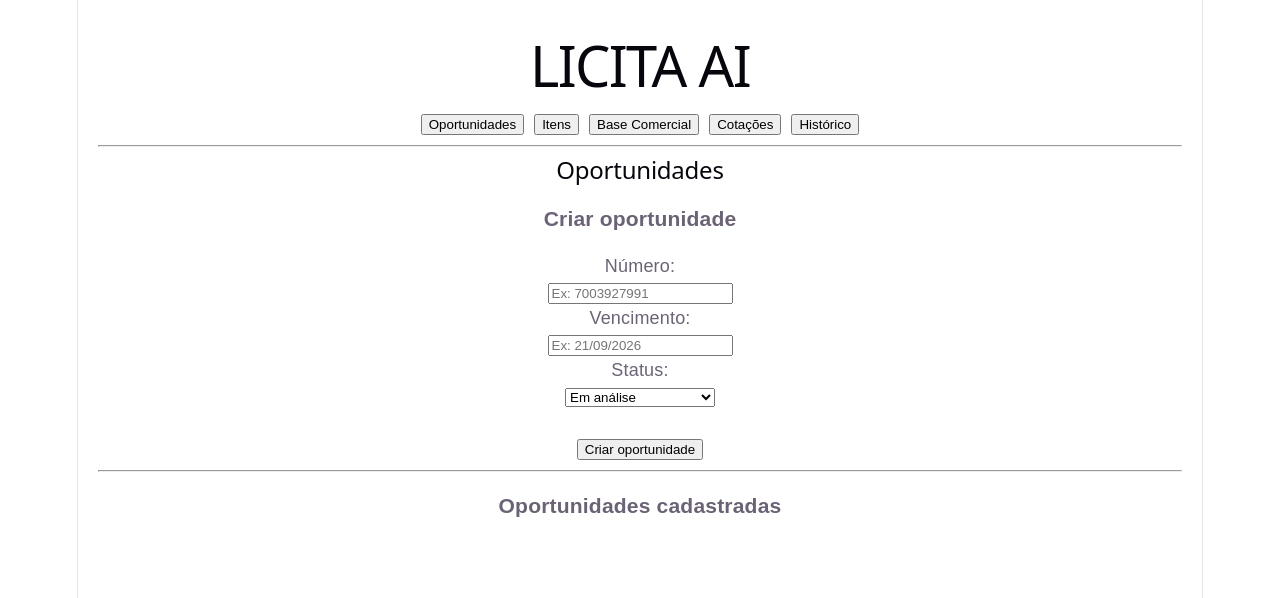
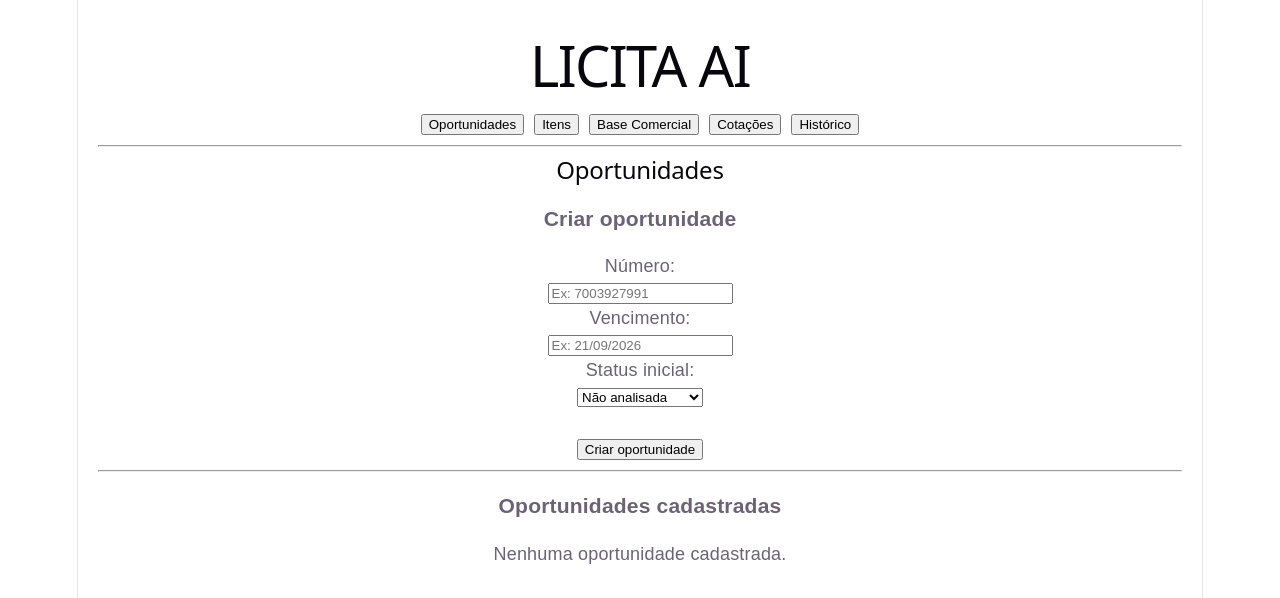
Before and after one commit to evaldoasjunior-sys/licita-ai, a React app in the folder frontend/: page / in a window 1280 px wide. Shown: the top 598 px of the page. Built offline with nearby package versions, Linux system fonts and the light colour scheme; the HTML template or start-up script is replaced by a standard one.

Commit message:
MVP 1.14 - Controle de respostas dos fornecedores

```diff
--- a/frontend/src/components/HistoricoCotacoes.jsx
+++ b/frontend/src/components/HistoricoCotacoes.jsx
@@ -10,7 +10,17 @@ function HistoricoCotacoes() {
     return dados ? JSON.parse(dados) : [];
   });
 
+  function salvarCotacoes(lista) {
+    setCotacoes(lista);
+    localStorage.setItem("cotacoes", JSON.stringify(lista));
+  }
+
   function registrarCotacao() {
+    if (!fornecedor || !oportunidade) {
+      alert("Preencha fornecedor e oportunidade.");
+      return;
+    }
+
     const nova = {
       fornecedor,
       oportunidade,
@@ -18,17 +28,21 @@ function HistoricoCotacoes() {
       data: new Date().toLocaleDateString("pt-BR"),
     };
 
-    const atualizadas = [...cotacoes, nova];
-
-    setCotacoes(atualizadas);
-
-    localStorage.setItem(
-      "cotacoes",
-      JSON.stringify(atualizadas)
-    );
+    salvarCotacoes([...cotacoes, nova]);
 
     setFornecedor("");
     setOportunidade("");
+    setStatus("Aguardando resposta");
+
+    alert("Cotação registrada!");
+  }
+
+  function alterarStatus(index, novoStatus) {
+    const atualizadas = cotacoes.map((cotacao, i) =>
+      i === index ? { ...cotacao, status: novoStatus } : cotacao
+    );
+
+    salvarCotacoes(atualizadas);
   }
 
   return (
@@ -47,30 +61,29 @@ function HistoricoCotacoes() {
         onChange={(e) => setOportunidade(e.target.value)}
       />
 
-      <p>Status:</p>
-
-      <select
-        value={status}
-        onChange={(e) => setStatus(e.target.value)}
-      >
+      <p>Status inicial:</p>
+      <select value={status} onChange={(e) => setStatus(e.target.value)}>
         <option>Aguardando resposta</option>
         <option>Respondido</option>
         <option>Sem retorno</option>
+        <option>Não participaremos</option>
+        <option>Cotado</option>
         <option>Pedido emitido</option>
       </select>
 
       <br />
       <br />
 
-      <button onClick={registrarCotacao}>
-        Registrar Cotação
-      </button>
+      <button onClick={registrarCotacao}>Registrar Cotação</button>
 
       <hr />
 
       <h3>Histórico</h3>
 
-      {cotacoes.map((c, index) => (
+      {cotacoes.length === 0 ? (
+        <p>Nenhuma cotação registrada.</p>
+      ) : (
+        cotacoes.map((c, index) => (
           <div
             key={index}
             style={{
@@ -87,13 +100,26 @@ function HistoricoCotacoes() {
 
             <br />
 
-          Status: {c.status}
+            Data: {c.data}
 
-          <br />
+            <p>
+              <strong>Status:</strong>
+            </p>
 
-          Data: {c.data}
+            <select
+              value={c.status}
+              onChange={(e) => alterarStatus(index, e.target.value)}
+            >
+              <option>Aguardando resposta</option>
+              <option>Respondido</option>
+              <option>Sem retorno</option>
+              <option>Não participaremos</option>
+              <option>Cotado</option>
+              <option>Pedido emitido</option>
+            </select>
           </div>
-      ))}
+        ))
+      )}
     </div>
   );
 }
--- a/frontend/src/components/oportunidades.jsx
+++ b/frontend/src/components/oportunidades.jsx
@@ -3,7 +3,7 @@ import { useState } from "react";
 function Oportunidades() {
   const [numero, setNumero] = useState("");
   const [vencimento, setVencimento] = useState("");
-  const [status, setStatus] = useState("Em análise");
+  const [status, setStatus] = useState("Não analisada");
   const [itemNumero, setItemNumero] = useState("");
   const [quantidade, setQuantidade] = useState("");
   const [descricao, setDescricao] = useState("");
@@ -14,6 +14,11 @@ function Oportunidades() {
     const dados = localStorage.getItem("oportunidades");
     return dados ? JSON.parse(dados) : [];
   });
+
+  function salvarOportunidades(lista) {
+    setOportunidades(lista);
+    localStorage.setItem("oportunidades", JSON.stringify(lista));
+  }
 
   function sugerirClassificacao(texto) {
     const t = texto.toUpperCase();
@@ -56,11 +61,6 @@ function Oportunidades() {
     setCategoria(categoriaSugerida);
   }
 
-  function salvarOportunidades(lista) {
-    setOportunidades(lista);
-    localStorage.setItem("oportunidades", JSON.stringify(lista));
-  }
-
   function criarOportunidade() {
     if (!numero) {
       alert("Informe o número da oportunidade.");
@@ -78,9 +78,19 @@ function Oportunidades() {
 
     setNumero("");
     setVencimento("");
-    setStatus("Em análise");
+    setStatus("Não analisada");
 
     alert("Oportunidade criada!");
+  }
+
+  function alterarStatus(numeroOportunidade, novoStatus) {
+    const atualizadas = oportunidades.map((op) =>
+      op.numero === numeroOportunidade
+        ? { ...op, status: novoStatus }
+        : op
+    );
+
+    salvarOportunidades(atualizadas);
   }
 
   function adicionarItem(numeroOportunidade) {
@@ -134,14 +144,14 @@ function Oportunidades() {
         placeholder="Ex: 21/09/2026"
       />
 
-      <p>Status:</p>
+      <p>Status inicial:</p>
       <select value={status} onChange={(e) => setStatus(e.target.value)}>
+        <option>Não analisada</option>
         <option>Em análise</option>
-        <option>Sem interesse</option>
-        <option>Com interesse</option>
-        <option>Cotação enviada</option>
-        <option>Aguardando resposta</option>
-        <option>Finalizada</option>
+        <option>Interessante</option>
+        <option>Cotando</option>
+        <option>Proposta enviada</option>
+        <option>Encerrada</option>
       </select>
 
       <br />
@@ -153,22 +163,43 @@ function Oportunidades() {
 
       <h3>Oportunidades cadastradas</h3>
 
-      {oportunidades.map((op, index) => (
+      {oportunidades.length === 0 ? (
+        <p>Nenhuma oportunidade cadastrada.</p>
+      ) : (
+        oportunidades.map((op, index) => (
           <div
             key={index}
             style={{
-            border: "1px solid #ccc",
+              border:
+                op.status === "Não analisada"
+                  ? "2px solid #000"
+                  : "1px solid #ccc",
               padding: "15px",
               marginBottom: "15px",
+              fontWeight: op.status === "Não analisada" ? "bold" : "normal",
             }}
           >
             <h3>{op.numero}</h3>
+
             <p>
               <strong>Vencimento:</strong> {op.vencimento}
             </p>
+
             <p>
-            <strong>Status:</strong> {op.status}
+              <strong>Status:</strong>
             </p>
+
+            <select
+              value={op.status}
+              onChange={(e) => alterarStatus(op.numero, e.target.value)}
+            >
+              <option>Não analisada</option>
+              <option>Em análise</option>
+              <option>Interessante</option>
+              <option>Cotando</option>
+              <option>Proposta enviada</option>
+              <option>Encerrada</option>
+            </select>
 
             <h4>Adicionar item nesta oportunidade</h4>
 
@@ -234,7 +265,8 @@ function Oportunidades() {
               </ul>
             )}
           </div>
-      ))}
+        ))
+      )}
     </div>
   );
 }
```
Lines whose indentation alone changed are shown as unchanged.
